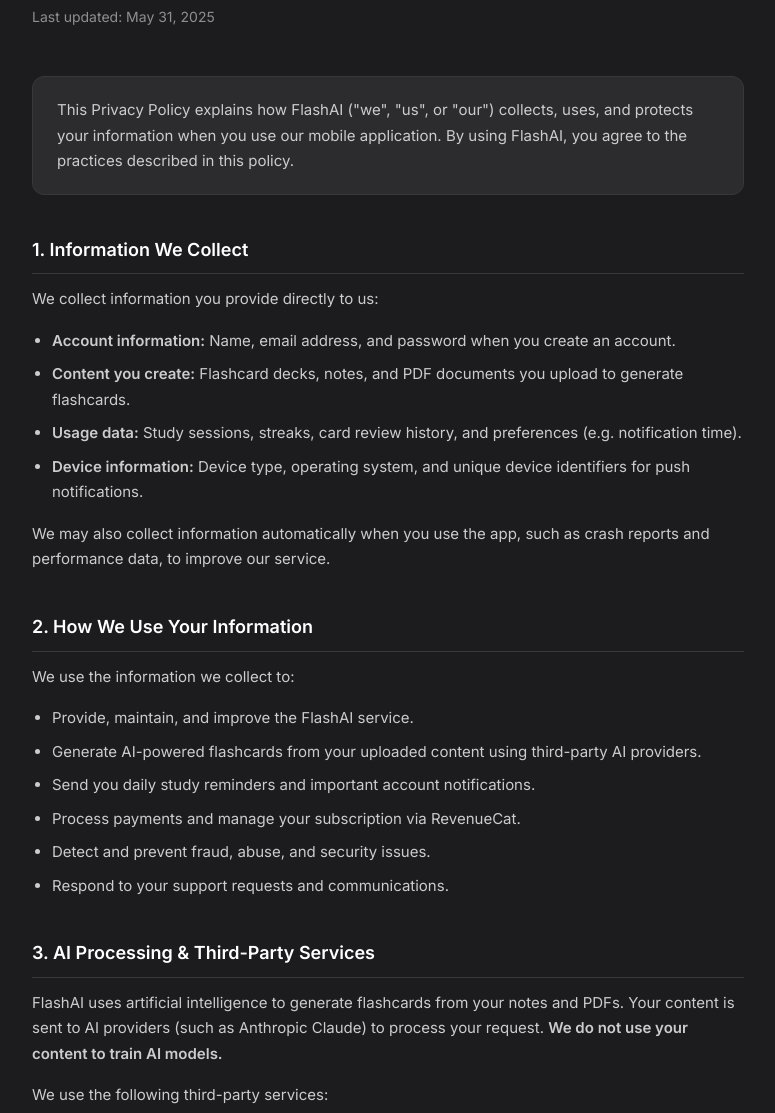
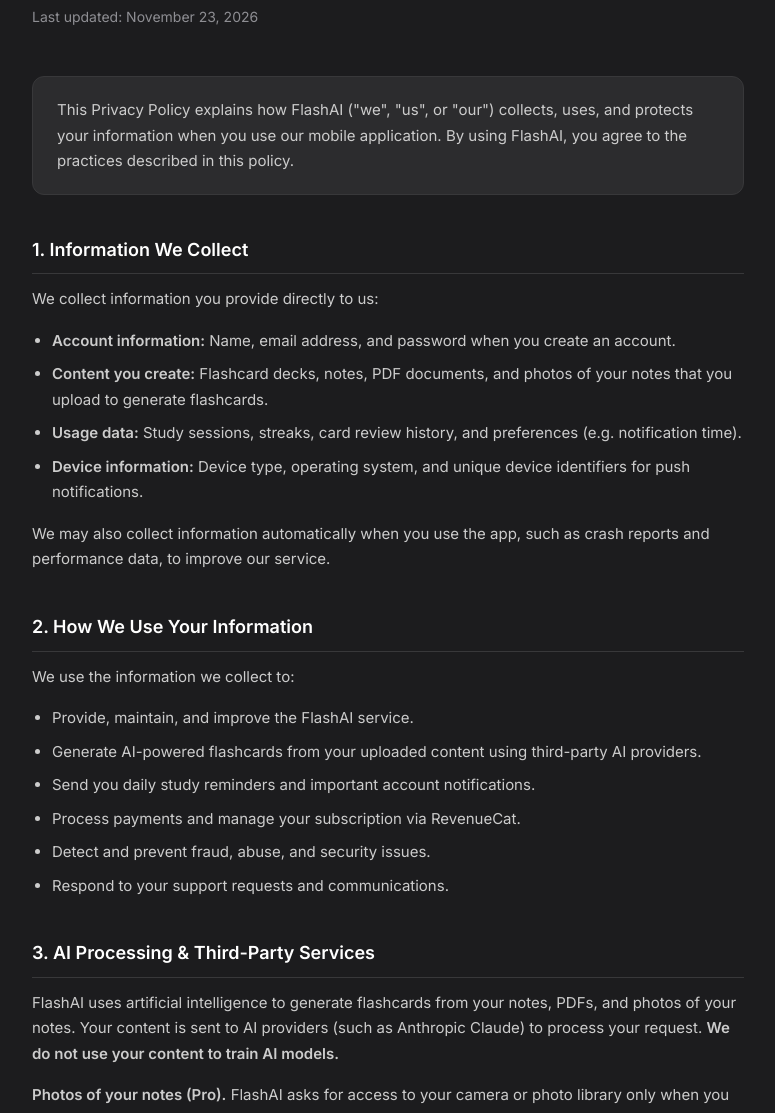
Before and after one commit to flashaiapp26/flashai-web, a plain HTML site: page privacy.html in a window 1280 px wide. Shown: the part 209-1322 px from the top of the page, without its empty margins (252-1027 px from the left). Drawn offline with Linux system fonts and the light colour scheme.

Commit message:
Update privacy.html

```diff
--- a/privacy.html
+++ b/privacy.html
@@ -39,7 +39,7 @@
   <div class="container">
     <div class="badge">LEGAL</div>
     <h1>Privacy Policy</h1>
-    <p class="updated">Last updated: May 31, 2025</p>
+    <p class="updated">Last updated: November 23, 2026</p>
 
     <div class="card">
       <p>This Privacy Policy explains how FlashAI ("we", "us", or "our") collects, uses, and protects your information when you use our mobile application. By using FlashAI, you agree to the practices described in this policy.</p>
@@ -49,7 +49,7 @@
     <p>We collect information you provide directly to us:</p>
     <ul>
       <li><strong>Account information:</strong> Name, email address, and password when you create an account.</li>
-      <li><strong>Content you create:</strong> Flashcard decks, notes, and PDF documents you upload to generate flashcards.</li>
+      <li><strong>Content you create:</strong> Flashcard decks, notes, PDF documents, and photos of your notes that you upload to generate flashcards.</li>
       <li><strong>Usage data:</strong> Study sessions, streaks, card review history, and preferences (e.g. notification time).</li>
       <li><strong>Device information:</strong> Device type, operating system, and unique device identifiers for push notifications.</li>
     </ul>
@@ -67,10 +67,12 @@
     </ul>
 
     <h2>3. AI Processing & Third-Party Services</h2>
-    <p>FlashAI uses artificial intelligence to generate flashcards from your notes and PDFs. Your content is sent to AI providers (such as Anthropic Claude) to process your request. <strong>We do not use your content to train AI models.</strong></p>
+    <p>FlashAI uses artificial intelligence to generate flashcards from your notes, PDFs, and photos of your notes. Your content is sent to AI providers (such as Anthropic Claude) to process your request. <strong>We do not use your content to train AI models.</strong></p>
+    <p><strong>Photos of your notes (Pro).</strong> FlashAI asks for access to your camera or photo library only when you choose to use this feature, and only the photos you take or select are used. Before your first photo, the app asks you to agree to it being sent to our AI provider. Photos are sent to Anthropic only to generate your flashcards. FlashAI does not store your photos on its servers, and the temporary copies the app makes on your device are removed after use. The flashcards created from them are saved to your account like any other deck.</p>
     <p>We use the following third-party services:</p>
     <ul>
       <li><strong>Supabase</strong> — Database and authentication (data stored in the EU).</li>
+      <li><strong>Anthropic</strong> — AI processing of the text, PDFs, and photos you submit to generate flashcards.</li>
       <li><strong>Google (OAuth)</strong> — Optional sign-in with Google.</li>
       <li><strong>RevenueCat</strong> — Subscription and payment management.</li>
       <li><strong>Expo / Apple / Google</strong> — Push notification delivery.</li>
```
